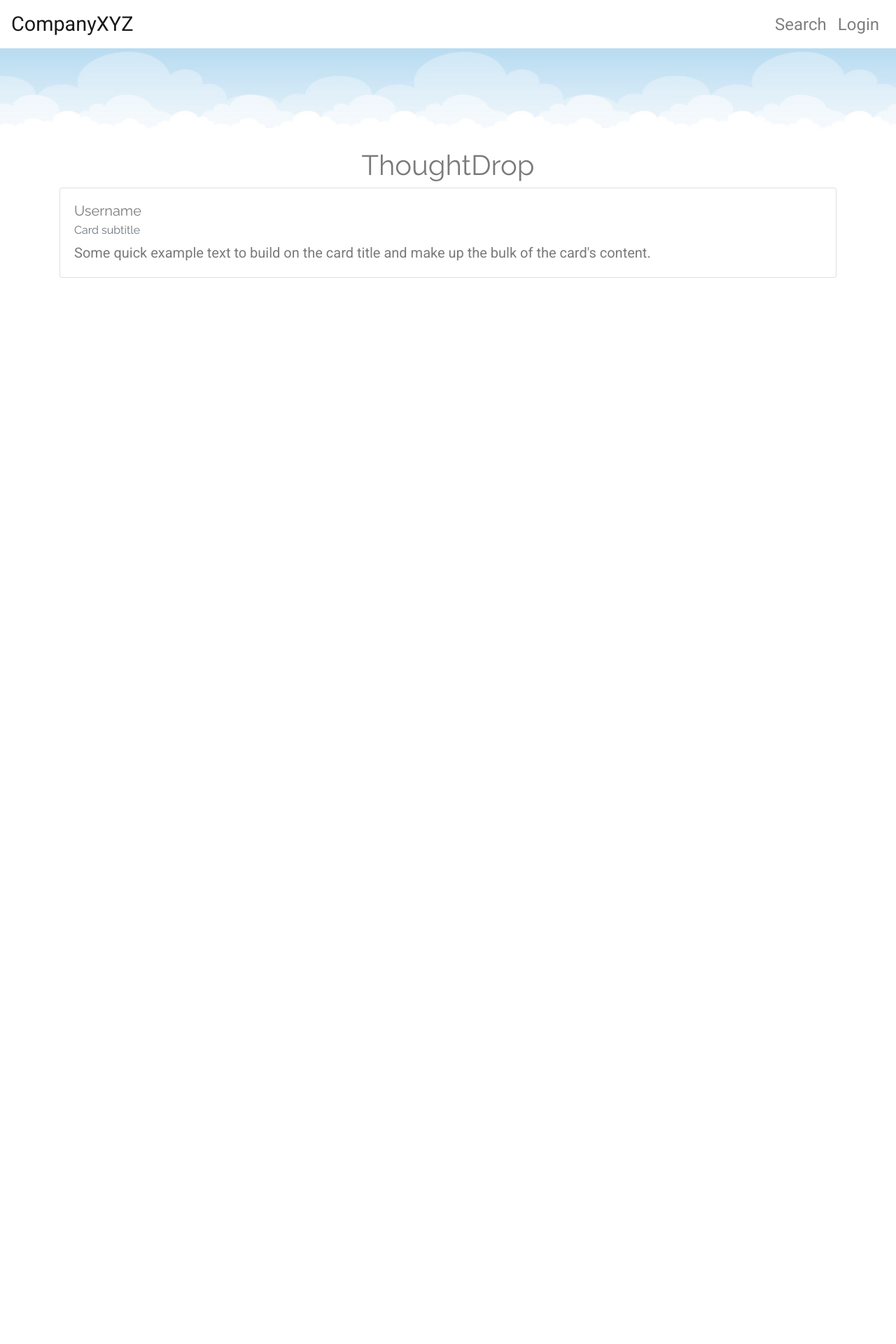
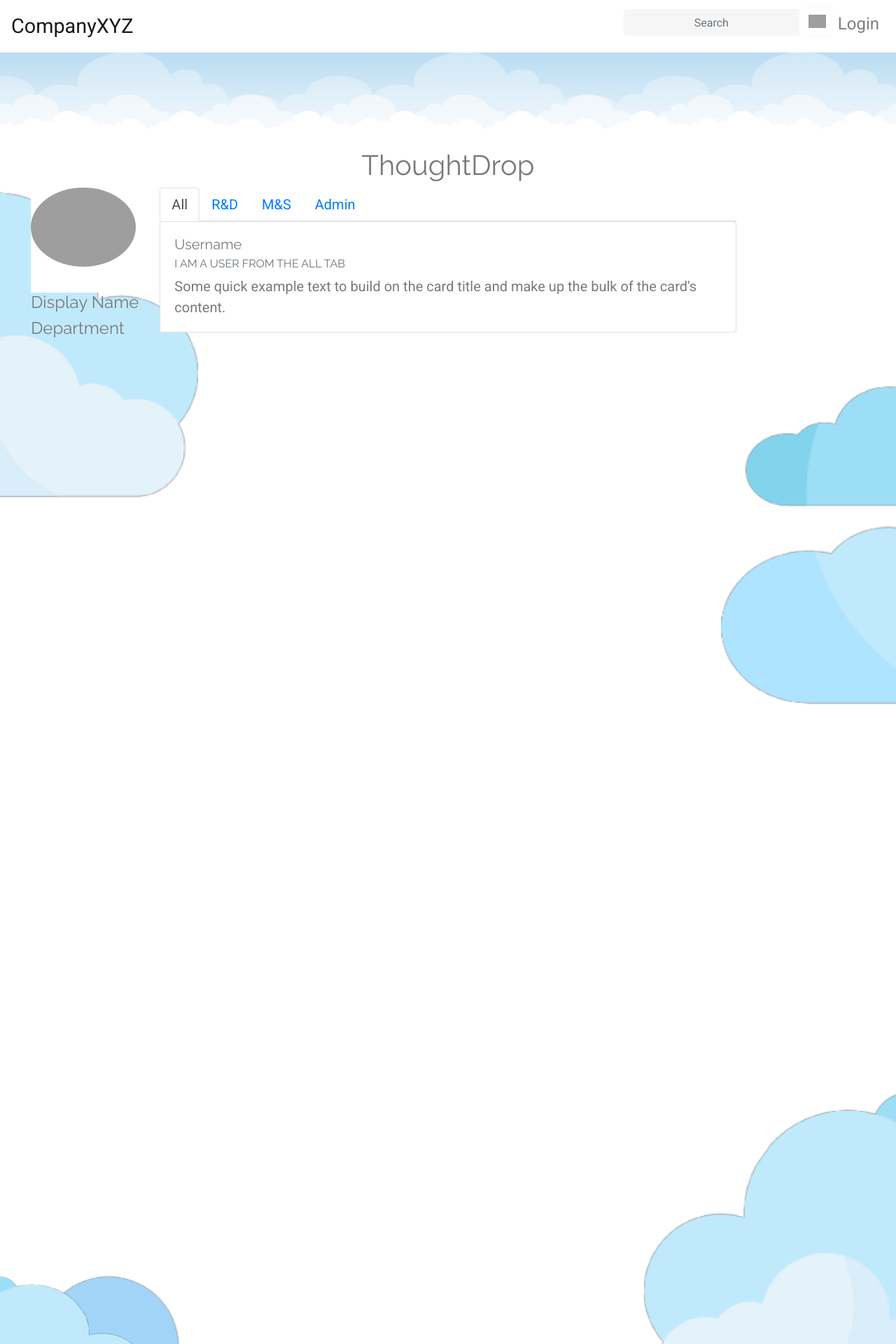
Before and after one commit to dev-drop/ThoughtDrop, a PHP site: page /WAD3PHPLabs/home.php in a window 1280 px wide. Shown: the top 1920 px of the page at 70% size. Run offline with PHP 8.4, Linux system fonts and the light colour scheme; some libraries are stand-ins or nearby versions; grey boxes are pictures that could not be loaded.

Commit message:
beginning changes to home page & tabs

```diff
--- a/home.php
+++ b/home.php
@@ -26,7 +26,13 @@
     <div class="collapse navbar-collapse justify-content-end" id="navbarNav">
         <ul class="nav-pills navbar-nav" id="navbar-navv">
             <li class="nav-item">
-                <a class="nav-link" href="#skills">Search</a>
+              <div class="input-group mb-3">
+                <input type="text" class="form-control" placeholder="Search" aria-label="Search" aria-describedby="button-addon2">
+                <div class="input-group-append">
+                    <button class="btn btn-outline-light btn-sm" type="button" id="button-addon2"><img id="searchimg" src="images/search.png"/></button>
+                </div>
+              </div>
+
             </li>
             <li class="nav-item">
                 <a class="nav-link" href="#about">Login</a>
@@ -48,15 +54,86 @@
 <!---  Feed    ----------------------------------------------------------------->
 
 <div class="newsfeed container-fluid">
-  <div class="container">
-    <div class="card">
-        <div class="card-body">
-          <h5 class="card-title">Username</h5>
-          <h6 class="card-subtitle mb-2 text-muted">Card subtitle</h6>
-          <p class="card-text">Some quick example text to build on the card title and make up the bulk of the card's content.</p>
+<div class="row">
+  <div class="profile-container col">
+    <div class="profile-body">
+      <div class="profile-img"><img src="images/LindainAdmin.jpg" alt="ProfileImg"></div>
+      <h4>Display Name<h4>
+      <p>Department</p>
+    </div>
+  </div>
+
+  <div class="col-8">
+
+        <ul class="nav nav-tabs" id="myTab" role="tablist">
+          <li class="nav-item">
+            <a class="nav-link active" id="all-tab" data-toggle="tab" href="#all" role="tab" aria-controls="all" aria-selected="true">All</a>
+          </li>
+          <li class="nav-item">
+            <a class="nav-link" id="rd-tab" data-toggle="tab" href="#rd" role="tab" aria-controls="rd" aria-selected="false">R&D</a>
+          </li>
+          <li class="nav-item">
+            <a class="nav-link" id="ms-tab" data-toggle="tab" href="#ms" role="tab" aria-controls="ms" aria-selected="false">M&S</a>
+          </li>
+          <li class="nav-item">
+            <a class="nav-link" id="admin-tab" data-toggle="tab" href="#admin" role="tab" aria-controls="admin" aria-selected="false">Admin</a>
+          </li>
+        </ul>
+        <div class="tab-content" id="myTabContent">
+          <!--ALL TAB CONTENT----------------------------------------------->
+          <div class="tab-pane fade show active" id="all" role="tabpanel" aria-labelledby="all-tab">
+            <div class="card">
+              <div class="card-body">
+                <h5 class="card-title">Username</h5>
+                <h6 class="card-subtitle mb-2 text-muted">I AM A USER FROM THE ALL TAB</h6>
+                <p class="card-text">Some quick example text to build on the card title and make up the bulk of the card's content.</p>
+              </div>
+            </div>
+          </div>
+          <!--ALL TAB CONTENT----------------------------------------------->
+          <div class="tab-pane fade" id="rd" role="tabpanel" aria-labelledby="rd-tab">
+            <div class="tab-pane fade show active" id="all" role="tabpanel" aria-labelledby="all-tab">
+              <div class="card">
+                <div class="card-body">
+                  <h5 class="card-title">Username</h5>
+                  <h6 class="card-subtitle mb-2 text-muted">I AM A USER FROM THE RD TAB</h6>
+                  <p class="card-text">Some quick example text to build on the card title and make up the bulk of the card's content.</p>
+                </div>
+              </div>
+            </div>
+          </div>
+
+          <!--ALL TAB CONTENT----------------------------------------------->
+          <div class="tab-pane fade" id="ms" role="tabpanel" aria-labelledby="ms-tab">
+            <div class="tab-pane fade show active" id="all" role="tabpanel" aria-labelledby="all-tab">
+              <div class="card">
+                <div class="card-body">
+                  <h5 class="card-title">Username</h5>
+                  <h6 class="card-subtitle mb-2 text-muted">I AM A USER FROM THE MS TAB</h6>
+                  <p class="card-text">Some quick example text to build on the card title and make up the bulk of the card's content.</p>
+                </div>
+              </div>
+            </div>
+          </div>
+
+          <!--ALL TAB CONTENT----------------------------------------------->
+          <div class="tab-pane fade" id="admin" role="tabpanel" aria-labelledby="admin-tab">
+            <div class="tab-pane fade show active" id="all" role="tabpanel" aria-labelledby="all-tab">
+              <div class="card">
+                <div class="card-body">
+                  <h5 class="card-title">Username</h5>
+                  <h6 class="card-subtitle mb-2 text-muted">I AM A USER FROM THE ADMIN TAB</h6>
+                  <p class="card-text">Some quick example text to build on the card title and make up the bulk of the card's content.</p>
+                </div>
+              </div>
+            </div>
+          </div>
         </div>
-      </div>
+</div>
+
+  <div class="col">
   </div>
+</div>
 </div>
 
 
--- a/styles/main.css
+++ b/styles/main.css
@@ -34,6 +34,10 @@ h1, h2, h3, h4, h5, h6{
 .nav-pills .nav-link.active, .nav-pills .show>.nav-link{
     background-color: transparent;
 
+}
+
+#searchimg{
+  width: 25px;
 }
 
 /*-------------------------------------------------------HERO IMG-----------------------------------------------------*/
@@ -205,19 +209,27 @@ input[type=text]:placeholder {
   z-index: 1;
   min-height: 5000px;
   width: 100%;
-  background: url('../images/background.jpg') ceter;
+  background: url('../images/background.jpg') center;
   height: auto;
   margin: 0 auto;
 }
 
-.filter{
-  height: auto;
-  width: 100%;
-  background-color: rgba(204, 255, 255, 0.5);
-  z-index: 2;
-  margin: 0;
+.profile-body{
+  margin: 0 auto;
+  float:right;
 }
+
+.profile-img{
+  width: 150px;
+  height:150px;
+  background-color: white;
+}
+
+.profile-img>img{
+  width: 150px;
+  border-radius: 50%;
+}
+
 .card{
-  width: 100%;
-  margin: 0 auto;
+  margin-bottom:50px;
 }
```
